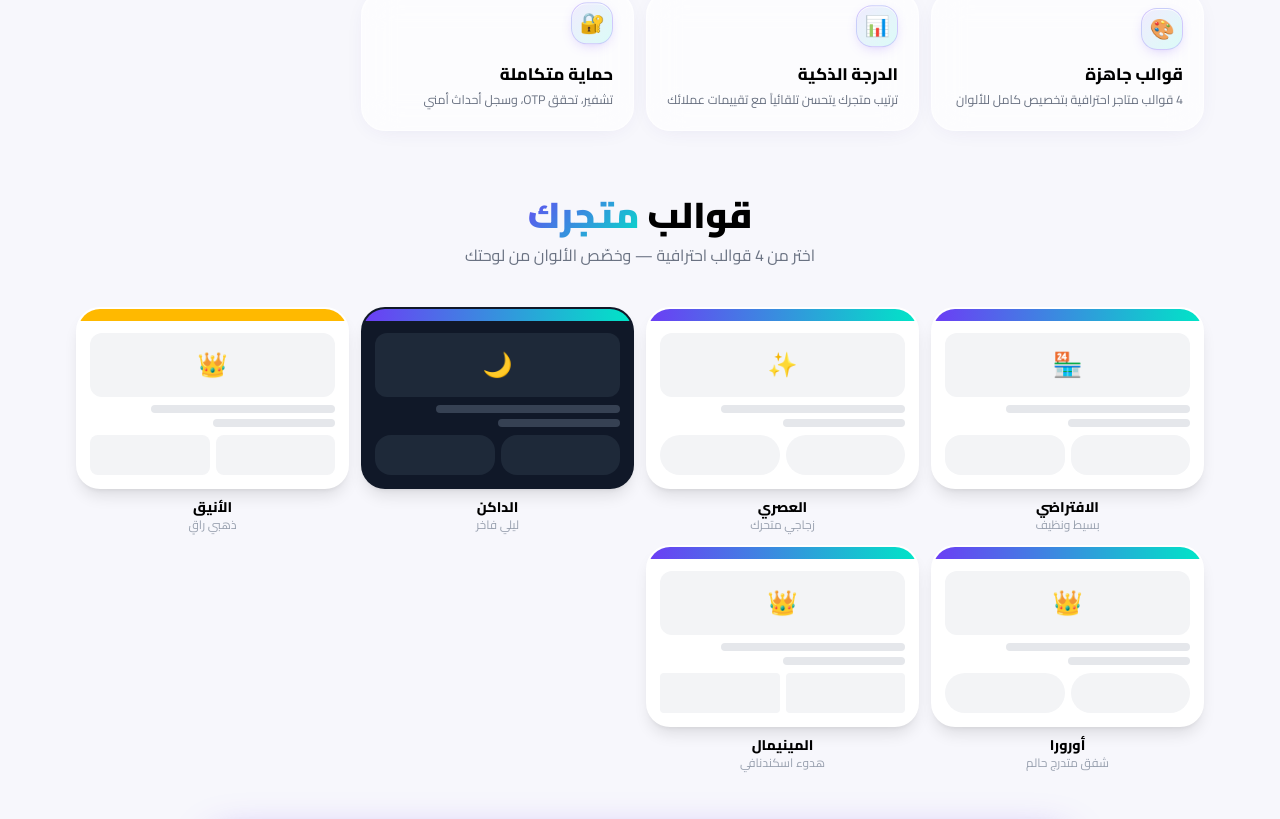
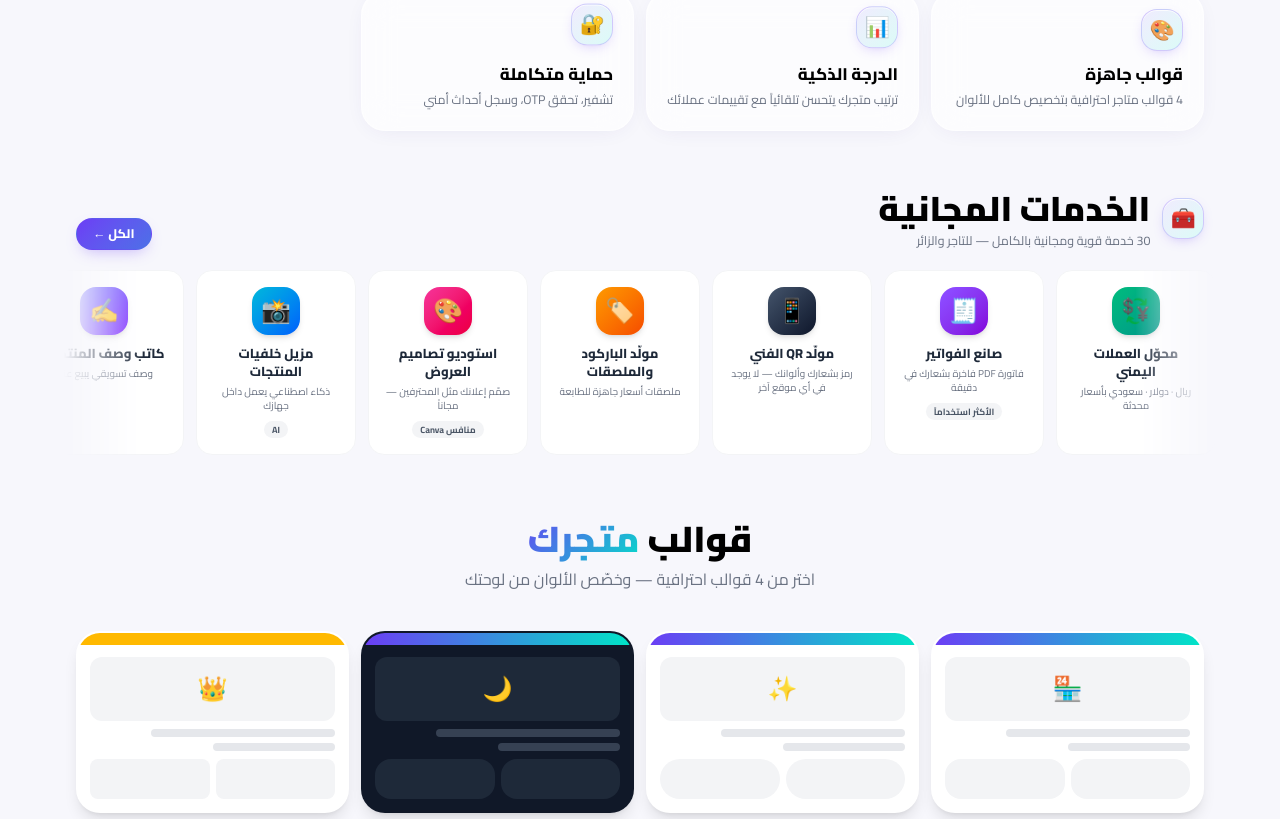
Before and after one commit to hafez112/yemenzone, a Next.js app in the folder apps/web/: page / in a window 1280 px wide. Shown: the part 1300-2119 px from the top of the page. Built offline with nearby package versions, Linux system fonts and the light colour scheme; no server answers.

Commit message:
🧰 قسم الخدمات المجانية في الرئيسية — قسم كامل يُدار من إدارة التصميم: ترتيب + إظهار/إخفاء (ويب وتطبيق)

```diff
--- a/apps/web/src/app/admin/design/page.tsx
+++ b/apps/web/src/app/admin/design/page.tsx
@@ -10,7 +10,7 @@ import { DEFAULT_APP_BUTTONS } from "@/components/home/AppQuickButtons";
 const APP_SECTIONS: [string, string][] = [
   ["quickActions", "🔘 أزرار الخدمات"], ["hero", "🎯 قسم البطل"], ["slider", "🖼️ السلايدر"],
   ["flashSale", "⚡ عرض الفلاش"], ["trending", "🔥 يُباع الآن"], ["rising", "📈 متاجر صاعدة"],
-  ["features", "✨ المميزات"], ["newest", "🆕 وصل حديثاً"], ["templates", "🎨 قوالب المتاجر"],
+  ["features", "✨ المميزات"], ["freeServices", "🧰 الخدمات المجانية"], ["newest", "🆕 وصل حديثاً"], ["templates", "🎨 قوالب المتاجر"],
   ["stores", "🏪 شريط المتاجر"], ["services", "🧩 خدمات المنصة"], ["blog", "📰 المدونة"],
   ["cta", "🚀 الدعوة الأخيرة"], ["ads", "📢 الإعلانات"],
 ];
@@ -53,13 +53,13 @@ const APP_THEMES = [
 ];
 const SECTIONS: Record<string, string> = {
   hero: "قسم البطل (Hero)", slider: "السلايدر", flashSale: "عرض الفلاش", ads: "الإعلانات", trending: "يُباع الآن",
-  rising: "متاجر صاعدة", features: "المميزات", newest: "وصل حديثاً",
+  rising: "متاجر صاعدة", features: "المميزات", freeServices: "الخدمات المجانية", newest: "وصل حديثاً",
   templates: "قوالب المتاجر", stores: "شريط المتاجر", services: "خدمات المنصة", blog: "المدونة", cta: "الدعوة الأخيرة",
 };
 // ترتيب الأقسام القابل للسحب — مفاتيح العرض في الواجهة
 const ORDER_LABELS: Record<string, string> = {
   hero: "🎯 قسم البطل", slider: "🖼️ السلايدر", flashSale: "⚡ عرض الفلاش", ads_top: "📢 إعلانات أعلى الرئيسية",
-  trending: "🔥 يُباع الآن", rising: "📈 متاجر صاعدة", features: "✨ المميزات", newest: "🆕 وصل حديثاً",
+  trending: "🔥 يُباع الآن", rising: "📈 متاجر صاعدة", features: "✨ المميزات", freeServices: "🧰 الخدمات المجانية", newest: "🆕 وصل حديثاً",
   templates: "🎨 قوالب المتاجر", ads_mid: "📢 إعلانات وسط الرئيسية", stores: "🏪 شريط المتاجر",
   services: "🧩 خدمات المنصة", blog: "📰 المدونة", cta: "🚀 الدعوة الأخيرة",
 };
--- a/apps/web/src/app/page.tsx
+++ b/apps/web/src/app/page.tsx
@@ -10,6 +10,7 @@ import StoreTemplates from '@/components/home/StoreTemplates';
 import Footer from '@/components/home/Footer';
 import AdBanner from '@/components/home/AdBanner';
 import AppQuickButtons from '@/components/home/AppQuickButtons';
+import FreeServicesSection from '@/components/home/FreeServicesSection';
 import StyleSwitcher from '@/components/StyleSwitcher';
 import Reveal from '@/components/Reveal';
 import AiAssistant from '@/components/AiAssistant';
@@ -19,7 +20,7 @@ import { SERVER_API as API } from '@/lib/server-api';
 // ترتيب أقسام الرئيسية الافتراضي — الإدارة تعيد ترتيبها من /admin/design
 const DEFAULT_ORDER = [
   'hero', 'slider', 'quickActions', 'flashSale', 'ads_top', 'trending', 'rising',
-  'features', 'newest', 'templates', 'ads_mid', 'stores', 'services', 'blog', 'cta',
+  'features', 'freeServices', 'newest', 'templates', 'ads_mid', 'stores', 'services', 'blog', 'cta',
 ];
 
 // جلب البيانات من الخادم (SSR — ممتاز للـ SEO)
@@ -90,6 +91,8 @@ export default async function Home() {
     trending: <Reveal><TrendingSection products={spotlight.trending} /></Reveal>,
     rising: <Reveal delay={60}><RisingSection stores={spotlight.rising} /></Reveal>,
     features: <Reveal><Features /></Reveal>,
+    // 🧰 عرض الخدمات المجانية — موقعه وإظهاره من إدارة التصميم
+    freeServices: <Reveal><FreeServicesSection /></Reveal>,
     newest: <Reveal><NewestSection products={spotlight.newest} /></Reveal>,
     templates: <Reveal delay={80}><StoreTemplates /></Reveal>,
     ads_mid: <AdBanner ads={midAds} compact />,
--- /dev/null
+++ b/apps/web/src/components/home/FreeServicesSection.tsx
@@ -0,0 +1,38 @@
+import Link from 'next/link';
+import { TOOLS } from '@/lib/tools';
+
+// 🧰 قسم «الخدمات المجانية» في الصفحة الرئيسية
+// يظهر ضمن أقسام إدارة التصميم (/admin/design) — تتحكم الإدارة بموقعه وإظهاره/إخفائه
+// البطاقات بألوان الواجهة القياسية لتتلون تلقائياً مع ثيمات استوديو التطبيق والويب
+export default function FreeServicesSection() {
+  return (
+    <section className="py-6">
+      <div className="flex items-end justify-between mb-5 px-3 max-w-6xl mx-auto">
+        <div className="flex items-center gap-3">
+          <span className="section-chip">🧰</span>
+          <div>
+            <h2 className="f-2xl font-black">الخدمات المجانية</h2>
+            <p className="text-gray-500 f-xs mt-0.5">{TOOLS.length} خدمة قوية ومجانية بالكامل — للتاجر والزائر</p>
+          </div>
+        </div>
+        <Link href="/tools"
+          className="chip-filter on !py-1.5 shrink-0 hidden sm:inline-block">
+          الكل ←
+        </Link>
+      </div>
+      <div className="flex gap-3 overflow-x-auto px-3 pb-2 max-w-6xl mx-auto snap-x edge-fade" style={{ scrollbarWidth: 'none' }}>
+        {TOOLS.map((t) => (
+          <Link key={t.slug} href={`/tools/${t.slug}`}
+            className="card-hover snap-start shrink-0 w-40 bg-white border border-gray-100 rounded-2xl p-4 flex flex-col items-center text-center">
+            <span className={`w-12 h-12 rounded-2xl bg-gradient-to-br ${t.grad} grid place-items-center text-2xl shadow-md mb-2.5`}>{t.icon}</span>
+            <span className="font-extrabold text-[13px] text-gray-800 leading-snug">{t.title}</span>
+            <span className="text-[10px] text-gray-500 mt-1 leading-snug line-clamp-2">{t.tagline}</span>
+            {t.badge && (
+              <span className="mt-2 text-[9px] font-bold px-2 py-0.5 rounded-full bg-gray-100 text-gray-600">{t.badge}</span>
+            )}
+          </Link>
+        ))}
+      </div>
+    </section>
+  );
+}
```
